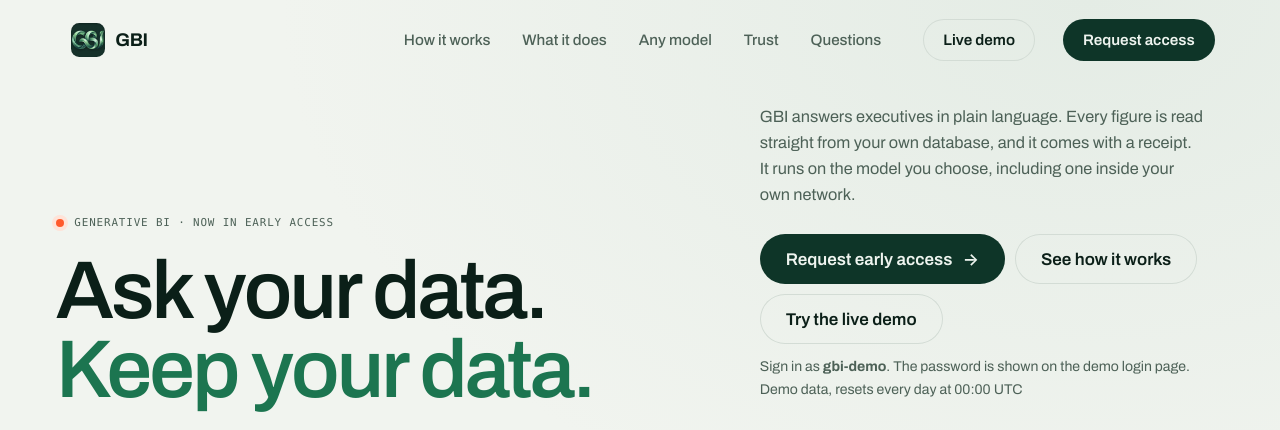
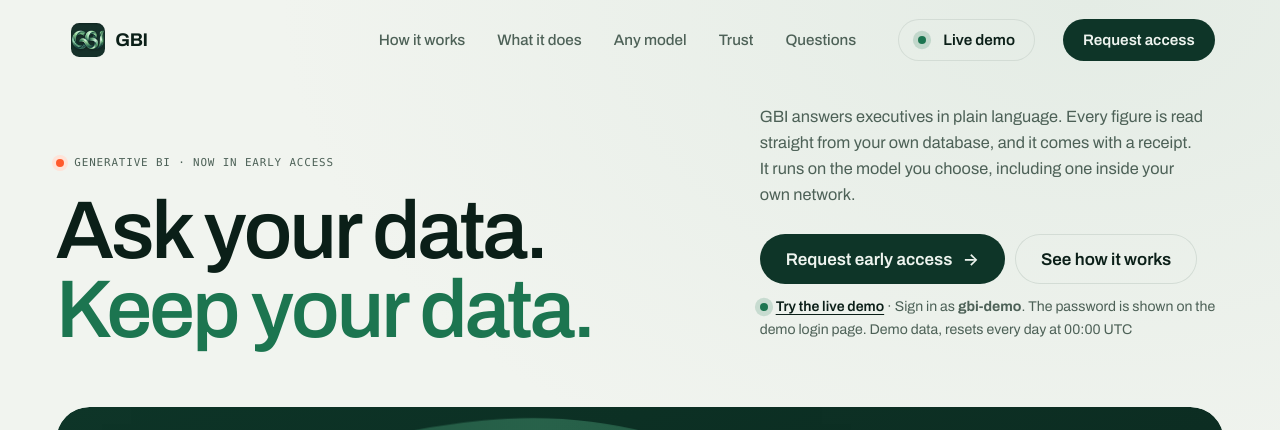
Before and after one commit to arifmarias/gbiweb, a plain HTML site: page index.html in a window 1280 px wide. Shown: the top 430 px of the page. Drawn offline with Linux system fonts and the light colour scheme; a web font is replaced by a local one.

Commit message:
Make the live demo the main entry: demo note with live dot, nav dot, drop the third hero button

```diff
--- a/index.html
+++ b/index.html
@@ -50,7 +50,7 @@
       <a href="#trust">Trust</a>
       <a href="#faq">Questions</a>
     </nav>
-    <a class="btn btn-sm btn-ghost" href="https://demo.gbi.chat" target="_blank" rel="noopener noreferrer">Live demo</a>
+    <a class="btn btn-sm btn-ghost" href="https://demo.gbi.chat" target="_blank" rel="noopener noreferrer"><i class="live" aria-hidden="true"></i>Live demo</a>
     <a class="btn btn-sm" href="#contact">Request access</a>
     <button class="burger" id="burger" aria-expanded="false" aria-controls="menu" aria-label="Menu"><i></i><i></i></button>
   </div>
@@ -69,9 +69,8 @@
       <div class="cta-row">
         <a class="btn" href="#contact">Request early access <span class="arr" aria-hidden="true">→</span></a>
         <a class="btn btn-ghost" href="#how">See how it works</a>
-        <a class="btn btn-ghost" href="https://demo.gbi.chat" target="_blank" rel="noopener noreferrer">Try the live demo</a>
       </div>
-      <p class="demo-note">Sign in as <b>gbi-demo</b>. The password is shown on the demo login page. Demo data, resets every day at 00:00 UTC</p>
+      <p class="demo-note"><a class="demo-link" href="https://demo.gbi.chat" target="_blank" rel="noopener noreferrer"><i class="live" aria-hidden="true"></i>Try the live demo</a> · Sign in as <b>gbi-demo</b>. The password is shown on the demo login page. Demo data, resets every day at 00:00 UTC</p>
     </div>
   </div>
 
--- a/styles.css
+++ b/styles.css
@@ -84,6 +84,10 @@ h3{font-size:1.35rem;letter-spacing:-.02em;line-height:1.15}
 .hl.l2{color:var(--leaf)}
 .lead{font-size:clamp(1.02rem,1.25vw,1.14rem);color:var(--ink2);max-width:33em}
 .demo-note{margin-top:12px;font-size:.88rem;color:var(--ink2)}
+.demo-link{color:var(--ink);font-weight:600;text-decoration:underline;text-underline-offset:3px}
+.live{display:inline-block;width:8px;height:8px;margin-right:8px;border-radius:50%;background:var(--leaf);animation:livepulse 2s ease-out infinite}
+@keyframes livepulse{0%{box-shadow:0 0 0 0 rgba(28,117,80,.5)}100%{box-shadow:0 0 0 8px rgba(28,117,80,0)}}
+@media (prefers-reduced-motion:reduce){.live{animation:none}}
 .cta-row{margin-top:26px;display:flex;flex-wrap:wrap;gap:10px}
 
 /* stage: the dark surface the product is shown on */
```
